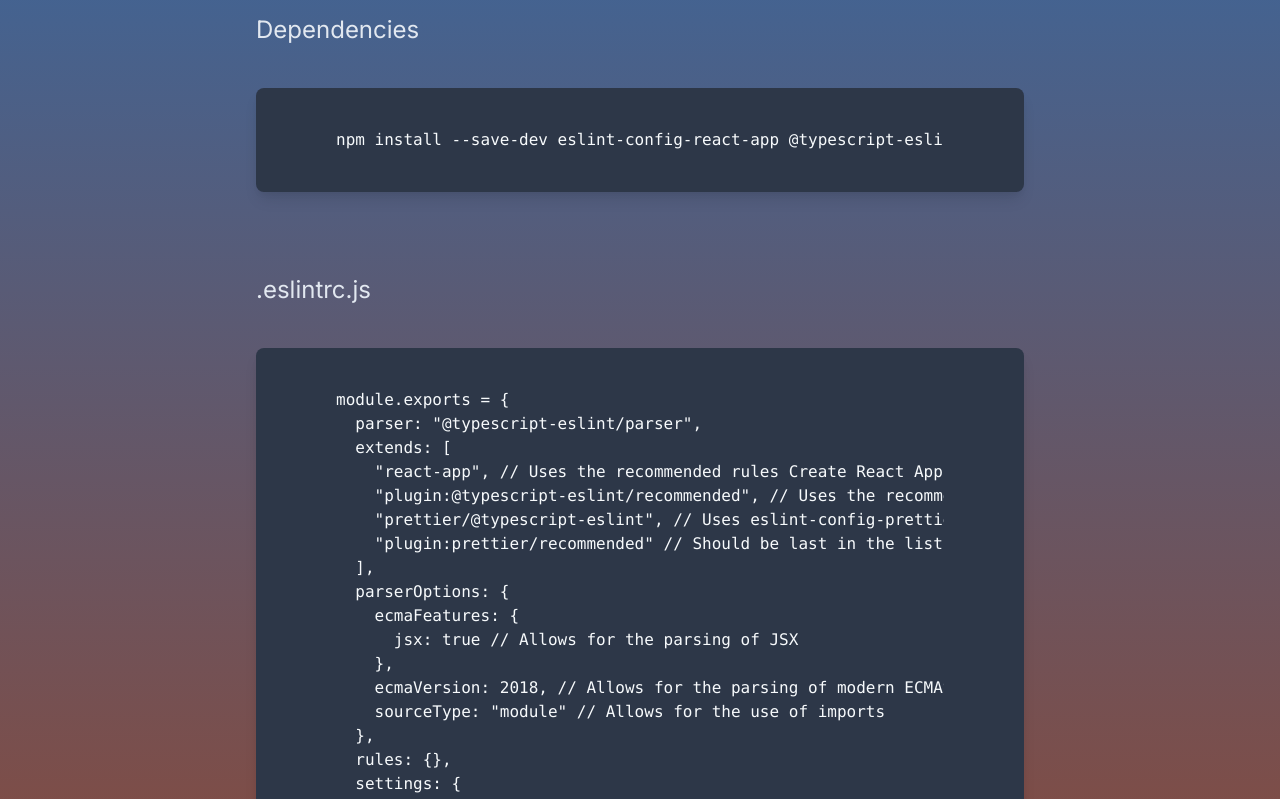
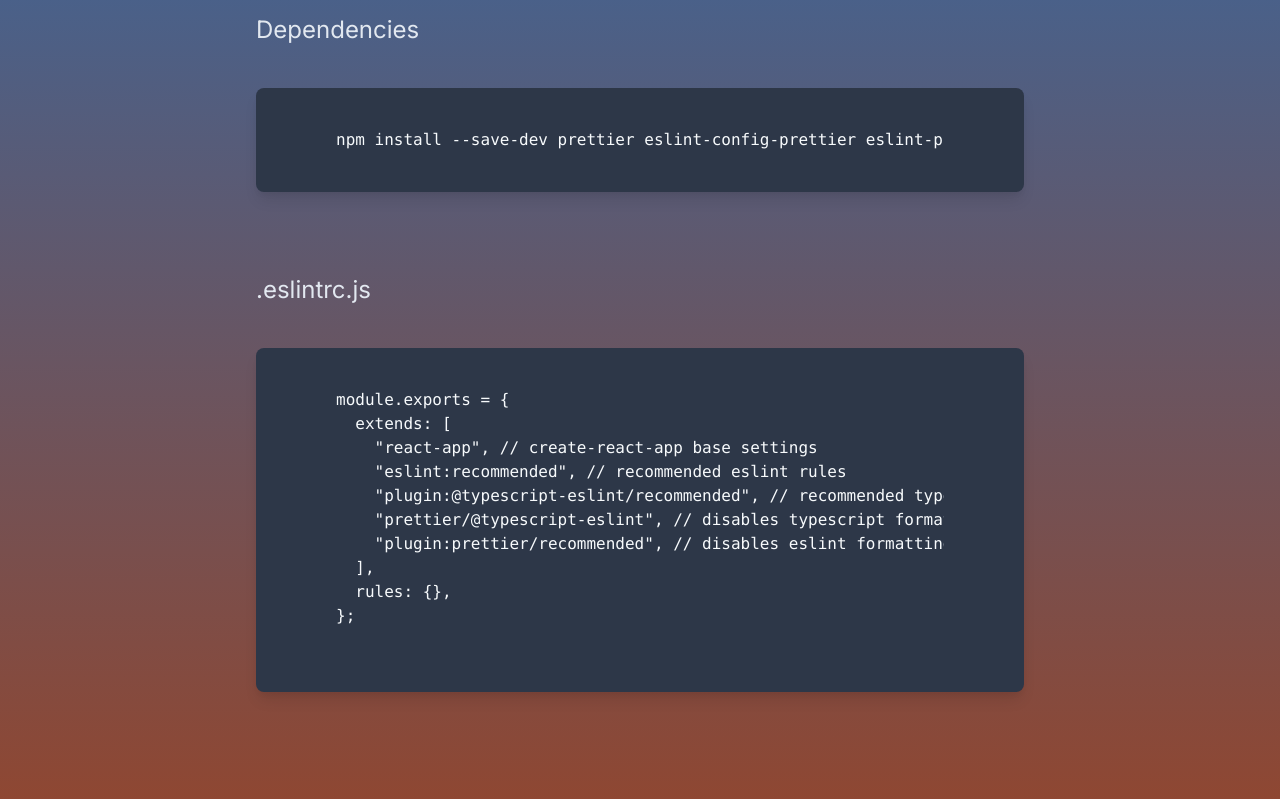
Before and after one commit to bennettdams/eslintconfig.dev, a Next.js app: page /cra/typescript-prettier in a window 1280 px wide. Shown: the part 360-1159 px from the top of the page. Built offline with nearby package versions, Linux system fonts and the light colour scheme.

Commit message:
update instructions - fixes #8, fixes #9

```diff
--- a/pages/cra/typescript-prettier.tsx
+++ b/pages/cra/typescript-prettier.tsx
@@ -9,32 +9,20 @@ export default function PageCreateReactAppTypeScriptPrettier() {
       <PageHeader>TypeScript &amp; Prettier</PageHeader>
       <Section title="Dependencies">
         <CodeBlock isScrollable>
-          {`npm install --save-dev eslint-config-react-app @typescript-eslint/eslint-plugin@^4.0.0 @typescript-eslint/parser@^4.0.0 babel-eslint@^10.0.0 eslint@^7.5.0 eslint-plugin-flowtype@^5.2.0 eslint-plugin-import@^2.22.0 eslint-plugin-jsx-a11y@^6.3.1 eslint-plugin-react@^7.20.3 eslint-plugin-react-hooks@^4.0.8 prettier@^2.1.2 eslint-config-prettier@^6.12.0 eslint-plugin-prettier@^3.1.4`}
+          {`npm install --save-dev prettier eslint-config-prettier eslint-plugin-prettier`}
         </CodeBlock>
       </Section>
       <Section title=".eslintrc.js">
         <CodeBlock isScrollable>
           {`module.exports = {
-  parser: "@typescript-eslint/parser",
   extends: [
-    "react-app", // Uses the recommended rules Create React App
-    "plugin:@typescript-eslint/recommended", // Uses the recommended rules from @typescript-eslint/eslint-plugin
-    "prettier/@typescript-eslint", // Uses eslint-config-prettier to disable ESLint rules from @typescript-eslint/eslint-plugin that would conflict with prettier
-    "plugin:prettier/recommended" // Should be last in the list. Enables eslint-plugin-prettier and eslint-config-prettier. This will display prettier errors as ESLint errors. Make sure this is always the last configuration in the extends array.
+    "react-app", // create-react-app base settings
+    "eslint:recommended", // recommended eslint rules
+    "plugin:@typescript-eslint/recommended", // recommended typescript rules
+    "prettier/@typescript-eslint", // disables typescript formatting rules
+    "plugin:prettier/recommended", // disables eslint formatting rules and uses prettier (must be last)
   ],
-  parserOptions: {
-    ecmaFeatures: {
-      jsx: true // Allows for the parsing of JSX
-    },
-    ecmaVersion: 2018, // Allows for the parsing of modern ECMAScript features
-    sourceType: "module" // Allows for the use of imports
-  },
   rules: {},
-  settings: {
-    react: {
-      version: "detect" // Tells eslint-plugin-react to automatically detect the version of React to use
-    }
-  }
 };
 
 `}
```
